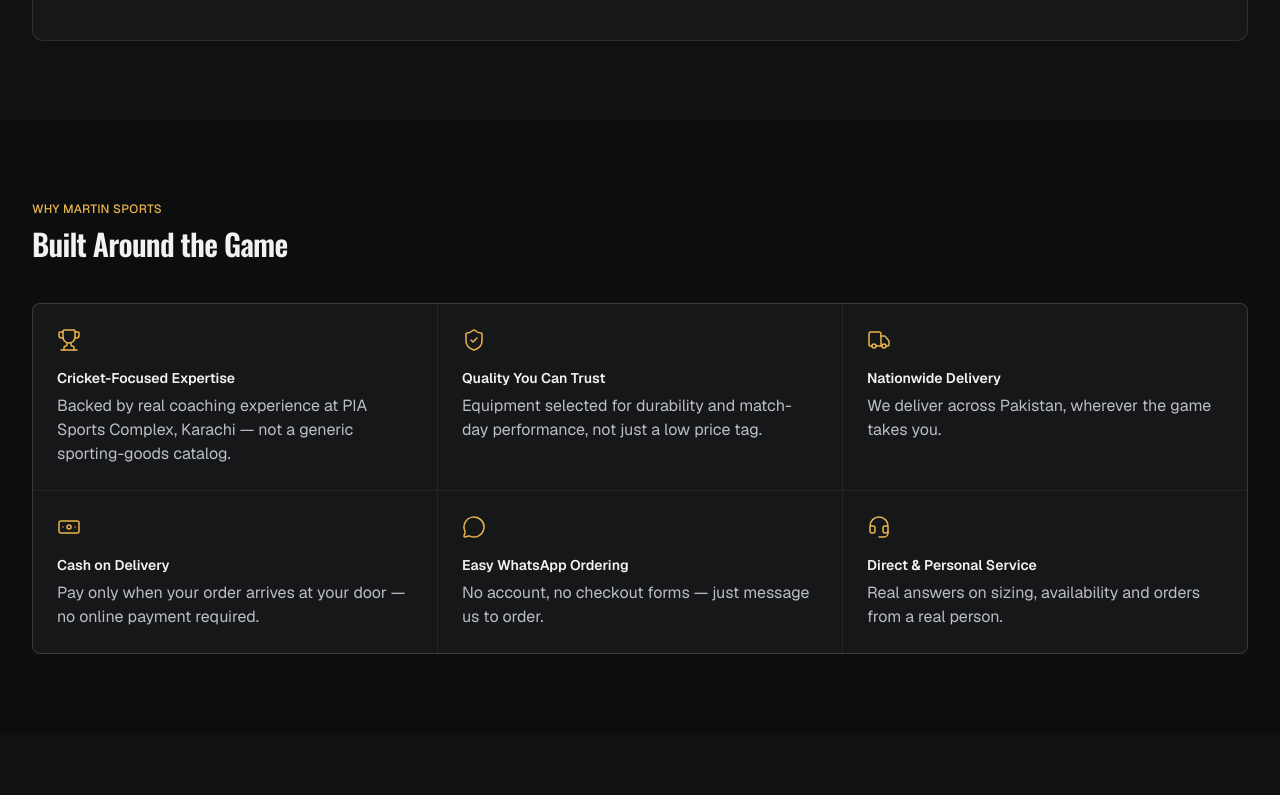
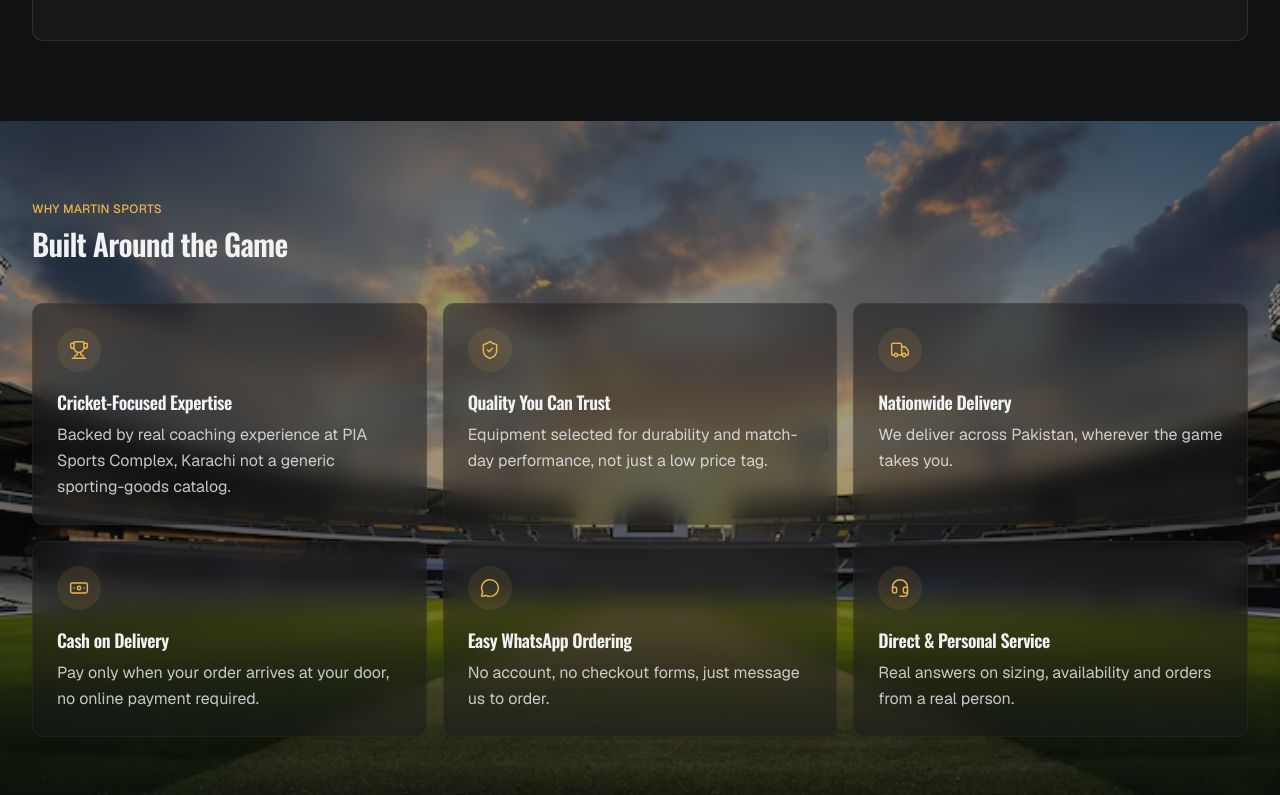
Before and after one commit to Shahryar123/martin-sports, a Next.js app: page / in a window 1280 px wide. Shown: the part 3520-4315 px from the top of the page. Built offline with nearby package versions, Linux system fonts and the light colour scheme; no server answers.

Commit message:
feat: update testimonials and ambassadors sections with improved descriptions and add banner image

```diff
--- a/src/app/(site)/ambassadors/page.tsx
+++ b/src/app/(site)/ambassadors/page.tsx
@@ -39,7 +39,7 @@
     <Container className="max-w-5xl py-16 sm:py-20">
       <PageHeading>Brand Ambassadors</PageHeading>
       <Body className="mt-2">
-        Placeholder profiles — real ambassador details coming soon.
+        Meet the cricketers and athletes who represent Martin Sports on and off the field. Full profiles coming soon.
       </Body>
 
       <div className="mt-8 grid grid-cols-1 gap-6 sm:grid-cols-2">
--- a/src/components/home/testimonials-section.tsx
+++ b/src/components/home/testimonials-section.tsx
@@ -13,7 +13,7 @@
         <SectionHeader
           eyebrow="Customer Feedback"
           title="What Customers Say"
-          description="Illustrative examples for now — real customer reviews will replace these before launch."
+          description="Hear from our customers about their experiences with Martin Sports. We value their feedback and strive to provide the best service possible."
         />
       </Reveal>
 
--- a/src/components/home/why-section.tsx
+++ b/src/components/home/why-section.tsx
@@ -1,19 +1,29 @@
-import { Trophy, ShieldCheck, Truck, Banknote, MessageCircle, Headset } from "lucide-react";
+import Image from "next/image";
+import {
+  Trophy,
+  ShieldCheck,
+  Truck,
+  Banknote,
+  MessageCircle,
+  Headset,
+} from "lucide-react";
 import { Section } from "@/components/shared/section";
 import { SectionHeader } from "@/components/shared/section-header";
 import { Reveal } from "@/components/shared/reveal";
-import { Body } from "@/components/ui/typography";
+import { Body, ProductHeading } from "@/components/ui/typography";
 
 const DIFFERENTIATORS = [
   {
     icon: Trophy,
     title: "Cricket-Focused Expertise",
-    description: "Backed by real coaching experience at PIA Sports Complex, Karachi — not a generic sporting-goods catalog.",
+    description:
+      "Backed by real coaching experience at PIA Sports Complex, Karachi not a generic sporting-goods catalog.",
   },
   {
     icon: ShieldCheck,
     title: "Quality You Can Trust",
-    description: "Equipment selected for durability and match-day performance, not just a low price tag.",
+    description:
+      "Equipment selected for durability and match-day performance, not just a low price tag.",
   },
   {
     icon: Truck,
@@ -23,35 +33,59 @@
   {
     icon: Banknote,
     title: "Cash on Delivery",
-    description: "Pay only when your order arrives at your door — no online payment required.",
+    description:
+      "Pay only when your order arrives at your door, no online payment required.",
   },
   {
     icon: MessageCircle,
     title: "Easy WhatsApp Ordering",
-    description: "No account, no checkout forms — just message us to order.",
+    description: "No account, no checkout forms, just message us to order.",
   },
   {
     icon: Headset,
     title: "Direct & Personal Service",
-    description: "Real answers on sizing, availability and orders from a real person.",
+    description:
+      "Real answers on sizing, availability and orders from a real person.",
   },
 ];
 
 export function WhySection() {
   return (
-    <Section>
-      <Reveal>
-        <SectionHeader eyebrow="Why Martin Sports" title="Built Around the Game" />
-      </Reveal>
+    <Section className="relative overflow-hidden">
+      <Image
+        src="/banner-why.avif"
+        alt=""
+        fill
+        sizes="100vw"
+        className="object-cover"
+      />
+      <div className="absolute inset-0 bg-gradient-to-b from-background/55 via-background/35 to-background/55" />
 
-      <div className="grid grid-cols-1 gap-px overflow-hidden rounded-lg border border-border bg-border sm:grid-cols-2 lg:grid-cols-3">
-        {DIFFERENTIATORS.map(({ icon: Icon, title, description }, i) => (
-          <Reveal key={title} delay={i * 0.05} className="bg-card p-6">
-            <Icon className="size-6 text-brand" strokeWidth={1.5} />
-            <p className="mt-4 text-sm font-semibold text-foreground">{title}</p>
-            <Body className="mt-1.5 text-sm">{description}</Body>
-          </Reveal>
-        ))}
+      <div className="relative z-10">
+        <Reveal>
+          <SectionHeader
+            eyebrow="Why Martin Sports"
+            title="Built Around the Game"
+          />
+        </Reveal>
+
+        <div className="grid grid-cols-1 gap-4 sm:grid-cols-2 lg:grid-cols-3">
+          {DIFFERENTIATORS.map(({ icon: Icon, title, description }, i) => (
+            <Reveal
+              key={title}
+              delay={i * 0.05}
+              className="rounded-xl border border-border/40 bg-card/50 p-6 shadow-lg backdrop-blur-md transition-colors hover:bg-card/65"
+            >
+              <div className="inline-flex size-11 items-center justify-center rounded-full bg-brand/10 text-brand">
+                <Icon className="size-5" strokeWidth={1.75} />
+              </div>
+              <ProductHeading as="h3" className="mt-4 text-base sm:text-lg">
+                {title}
+              </ProductHeading>
+              <Body className="mt-1.5 text-foreground/80">{description}</Body>
+            </Reveal>
+          ))}
+        </div>
       </div>
     </Section>
   );
```
Also changed, not shown: public/banner-why.avif (added).
